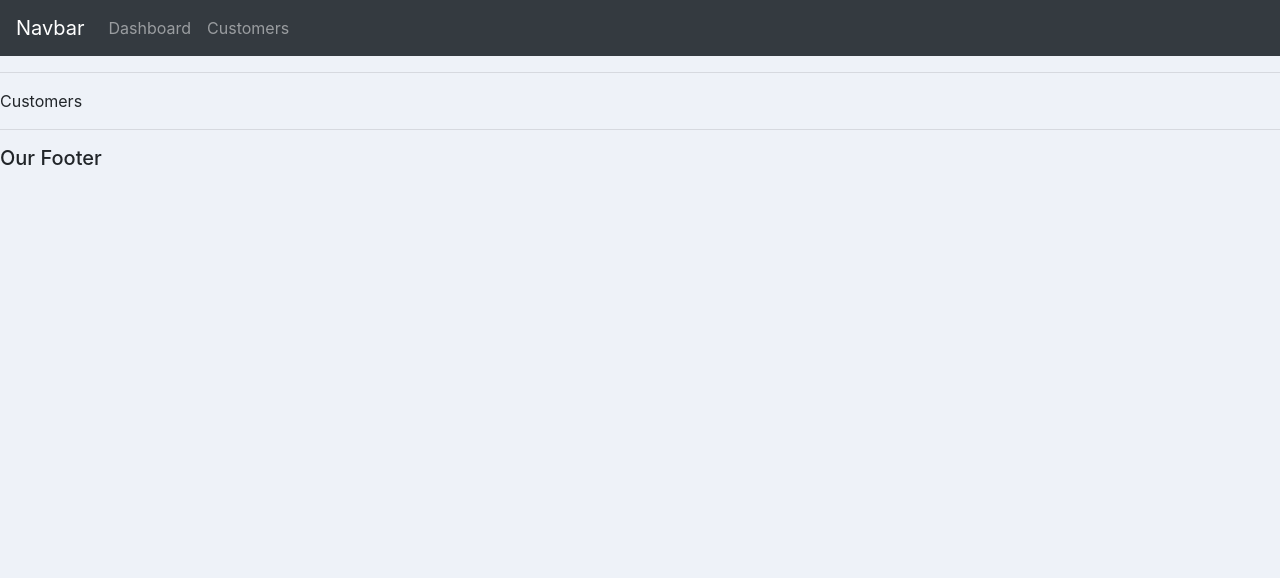
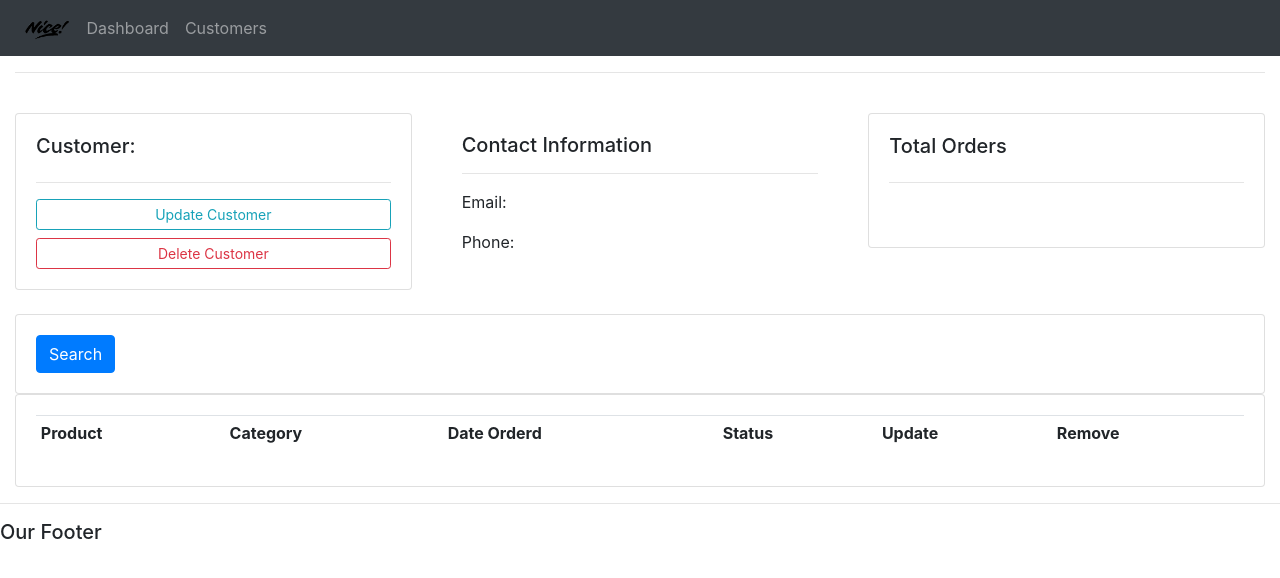
Before and after one commit to AbidhSulaiman/My-first-jango-project, a Django app: page /customer/ in a window 1280 px wide. Shown: the top 578 px of the page. Run offline with Django 5.2, Linux system fonts and the light colour scheme; lists and menus that the app fills with data are empty.

Commit message:
Added the static files

```diff
--- a/accounts/templates/accounts/customer.html
+++ b/accounts/templates/accounts/customer.html
@@ -2,6 +2,75 @@
 
 {% block content %}
 
-<p>Customers</p>
+<br>
+
+<div class="row">
+    <div class="col-md">
+        <div class="card card-body">
+            <h5>Customer:</h5>
+            <hr>
+            <a class="btn btn-outline-info btn-sm btn-block" href="">Update Customer</a>
+            <a class="btn btn-outline-danger btn-sm btn-block" href="">Delete Customer</a>
+
+        </div>
+
+    </div>
+
+    <div class="col-md">
+        <div class="card-body">
+            <h5>Contact Information</h5>
+            <hr>
+            <p>Email: </p>
+            <p>Phone: </p>
+
+        </div>
+
+    </div>
+
+    <div class="col-md">
+        <div class="card card-body">
+            <h5>Total Orders</h5>
+            <hr>
+            <h1 style="text-align: center; padding: 10px;"></h1>
+
+        </div>
+
+    </div>
+
+</div>
+
+<br>
+<div class="row">
+    <div class="col">
+        <div class="card card-body">
+            <form method="get">
+                <button class="btn btn-primary" type="submit">Search</button>
+            </form>
+
+        </div>
+    </div>
+</div>
+
+<div class="row">
+    <div class="col-md">
+        <div class="card card-body">
+            <table class="table table-sm">
+                <tr>
+                    <th>Product</th>
+                    <th>Category</th>
+                    <th>Date Orderd</th>
+                    <th>Status</th>
+                    <th>Update</th>
+                    <th>Remove</th>
+
+                </tr>
+
+            </table>
+
+        </div>
+
+    </div>
+
+</div>
 
 {% endblock %}
--- a/accounts/templates/accounts/main.html
+++ b/accounts/templates/accounts/main.html
@@ -1,39 +1,24 @@
+{% load static %}
 <!DOCTYPE html>
 <html>
     <head>
         <title>CRM</title>
         <link rel="stylesheet" href="https://cdn.jsdelivr.net/npm/bootstrap@4.3.1/dist/css/bootstrap.min.css" integrity="sha384-ggOyR0iXCbMQv3Xipma34MD+dH/1fQ784/j6cY/iJTQUOhcWr7x9JvoRxT2MZw1T" crossorigin="anonymous">
-        <style>
-
-            #logo{
-
-            }
-            body{
-                background-color: #eef2f8;
-            }
-            #total-order{
-                background-color: #4cb4c7;
-            }
-            #order-delivered{
-                background-color: #7abecc;
-            }
-            #orders-pending{
-                background-color: #7cd1c0;
-            }
-        </style>
+        <link rel="stylesheet" type="text/css" href="{% static '/css/main.css' %}">
     </head>
     <body>
         {% include 'accounts/navbar.html' %}
+        <div class="container-fluid">
+        <hr>
+        {% block content %}
 
-        <hr>
-            {% block content %}
-
-            {% endblock %}
+        {% endblock %}
+        </div>
         <hr>
         <h5>Our Footer</h5>
     </body>
 
-    <script src="https://code.jquery.com/jquery-3.3.1.slim.min.js" integrity="sha384-q8i/X+965DzO0rT7abK41JStQIAqVgRVzpbzo5smXKp4YfRvH+8abtTE1Pi6jizo" crossorigin="anonymous"></script>
+<script src="https://code.jquery.com/jquery-3.3.1.slim.min.js" integrity="sha384-q8i/X+965DzO0rT7abK41JStQIAqVgRVzpbzo5smXKp4YfRvH+8abtTE1Pi6jizo" crossorigin="anonymous"></script>
 <script src="https://cdn.jsdelivr.net/npm/popper.js@1.14.7/dist/umd/popper.min.js" integrity="sha384-UO2eT0CpHqdSJQ6hJty5KVphtPhzWj9WO1clHTMGa3JDZwrnQq4sF86dIHNDz0W1" crossorigin="anonymous"></script>
 <script src="https://cdn.jsdelivr.net/npm/bootstrap@4.3.1/dist/js/bootstrap.min.js" integrity="sha384-JjSmVgyd0p3pXB1rRibZUAYoIIy6OrQ6VrjIEaFf/nJGzIxFDsf4x0xIM+B07jRM" crossorigin="anonymous"></script>
 </html>
--- a/accounts/templates/accounts/navbar.html
+++ b/accounts/templates/accounts/navbar.html
@@ -1,5 +1,7 @@
+{% load static %}
+
 <nav class="navbar navbar-expand-lg navbar-dark bg-dark">
-    <a class="navbar-brand" href="#">Navbar</a>
+    <img  src="{% static 'images/NICELOGO.png' %}" alt="" style="width: 5%; height: auto;">
     <button class="navbar-toggler" type="button" data-toggle="collapse" data-target="#navbarNav" aria-controls="navbarNav" aria-expanded="false" aria-label="Toggle navigation">
       <span class="navbar-toggler-icon"></span>
     </button>
--- a/crm1/urls.py
+++ b/crm1/urls.py
@@ -18,11 +18,6 @@
 from django.urls import path,include
 
 
-
-
-
-
-
 urlpatterns = [
     path('admin/', admin.site.urls),
     path('', include('accounts.urls'))
--- /dev/null
+++ b/static/css/main.css
@@ -0,0 +1,15 @@
+#logo{
+
+    }
+#body{
+    background-color: #eef2f8;
+}
+#total-order{
+    background-color: #4cb4c7;
+}
+#order-delivered{
+    background-color: #7abecc;
+}
+#orders-pending{
+    background-color: #7cd1c0;
+}
```
Also changed, not shown: crm1/settings.py (+10 -0 lines), static/images/NICELOGO.png (added).
